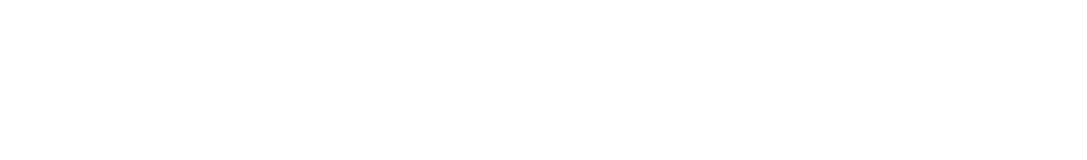
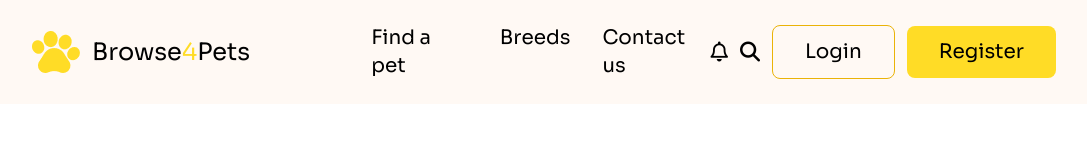
Before and after one commit to souravjoyaddar/living-lab-01, a plain HTML site: page index.html in a window 1280 px wide. Shown: the whole page, without its empty margins (96-1183 px from the left). Drawn offline with nearby package versions, Linux system fonts and the light colour scheme; a web font is replaced by a local one.

Commit message:
navbar section done

```diff
--- a/index.html
+++ b/index.html
@@ -1,9 +1,10 @@
 <!DOCTYPE html>
-<html lang="en" data-theme="light">
+<html lang="en">
   <head>
     <meta charset="UTF-8" />
     <meta name="viewport" content="width=device-width, initial-scale=1.0" />
     <title>Pet Shop</title>
+
     <!-- google font cdn -->
     <link rel="preconnect" href="https://fonts.googleapis.com" />
     <link rel="preconnect" href="https://fonts.gstatic.com" crossorigin />
@@ -11,12 +12,12 @@
       href="https://fonts.googleapis.com/css2?family=ADLaM+Display&family=Sora:wght@100..800&display=swap"
       rel="stylesheet"
     />
-    <!-- daisyUI cdn -->
-    <link
-      href="https://cdn.jsdelivr.net/npm/daisyui@4.12.23/dist/full.min.css"
-      rel="stylesheet"
-      type="text/css"
-    />
+    <!-- font awesome cdn -->
+    <script
+      src="https://kit.fontawesome.com/73f252c908.js"
+      crossorigin="anonymous"
+    ></script>
+    <!-- tailwind cdn -->
     <script src="https://cdn.tailwindcss.com"></script>
     <!-- tailwind custom css script -->
     <script>
@@ -46,9 +47,38 @@
   </head>
   <body>
     <header>
-      <nav>
-        <!-- nav section starts -->
+      <nav class="bg-bg-primary sora container mx-auto">
+        <section class="flex items-center text-xl py-6 xl:mx-32">
+          <!-- nav section starts -->
+          <div class="flex flex-1 gap-3 items-center">
+            <!-- logo img & text -->
+            <a href="#"><img src="./assets/logo-header.png" alt="logo" /></a>
+            <a class="text-2xl" href="#"
+              >Browse<span class="text-btn-primary">4</span>Pets</a
+            >
+          </div>
+          <!-- nav items -->
+          <div class="flex-1">
+            <ul class="flex gap-8">
+              <li><a href="#">Find a pet</a></li>
+              <li><a href="#">Breeds</a></li>
+              <li><a href="#">Contact us</a></li>
+            </ul>
+          </div>
+          <!-- buttons & icons -->
+          <div class="flex gap-3 items-center">
+            <i class="fa-regular fa-bell"></i>
+            <i class="fa-solid fa-magnifying-glass"></i>
+            <button class="px-8 py-3 border border-yellow-500 rounded-lg">
+              <a href="#">Login</a>
+            </button>
+            <button class="px-8 py-3 rounded-lg bg-btn-primary">
+              <a href="#">Register</a>
+            </button>
+          </div>
+        </section>
       </nav>
+      <!-- Nav section ends -->
     </header>
     <main>
       <!-- main section starts -->
```
